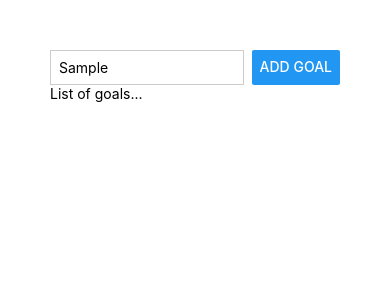
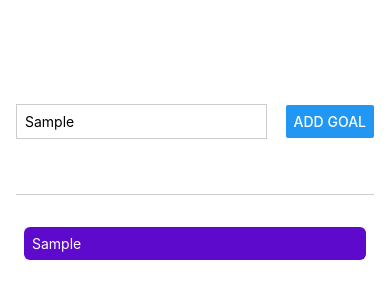
Before and after one commit to MikitaAleksandrovich/react-native, a React Native app: screen / in a window 390 px wide. Both pictures are taken after typing "Sample" into the empty fields and a click on the button "ADD GOAL". Shown: the top 300 px of the page. Built offline with nearby package versions, Linux system fonts and the light colour scheme.

Commit message:
Add setting goals funtionallity + styles

```diff
--- a/App.js
+++ b/App.js
@@ -1,14 +1,36 @@
+import { useState } from "react";
 import { StyleSheet, Text, View, Button, TextInput } from "react-native";
 
 export default function App() {
+  const [goalText, setGoalText] = useState("");
+  const [goals, setGoals] = useState([]);
+
+  const goalInputHandler = (text) => {
+    setGoalText(text);
+  };
+
+  const addGoalHandler = () => {
+    setGoals([...goals, goalText]);
+  };
+
   return (
     <View style={styles.appContainer}>
       <View style={styles.inputContainer}>
-        <TextInput style={styles.textInput} placeholder="Your course goal!" />
-        <Button title="Add Goal" />
+        <TextInput
+          style={styles.textInput}
+          placeholder="Your course goal!"
+          onChangeText={goalInputHandler}
+        />
+        <Button title="Add Goal" onPress={addGoalHandler} />
       </View>
-      <View>
-        <Text>List of goals...</Text>
+      <View style={styles.goalsContainer}>
+        {goals.map((goal) => (
+          <View style={styles.goalItem}>
+            <Text style={styles.goalText} key={goal}>
+              {goal}
+            </Text>
+          </View>
+        ))}
       </View>
     </View>
   );
@@ -16,17 +38,36 @@ export default function App() {
 
 const styles = StyleSheet.create({
   appContainer: {
+    flex: 1,
     padding: 50,
+    paddingHorizontal: 16,
   },
   inputContainer: {
+    flex: 1,
     flexDirection: "row",
     justifyContent: "space-between",
+    alignItems: "center",
+    marginBottom: 24,
+    borderBottomWidth: 1,
+    borderBottomColor: "#cccccc",
   },
   textInput: {
     borderWidth: 1,
     borderColor: "#cccccc",
-    width: "80%",
+    width: "70%",
     marginRight: 8,
     padding: 8,
   },
+  goalsContainer: {
+    flex: 4,
+  },
+  goalItem: {
+    margin: 8,
+    padding: 8,
+    borderRadius: 6,
+    backgroundColor: "#5e0acc",
+  },
+  goalText: {
+    color: "white",
+  },
 });
```
